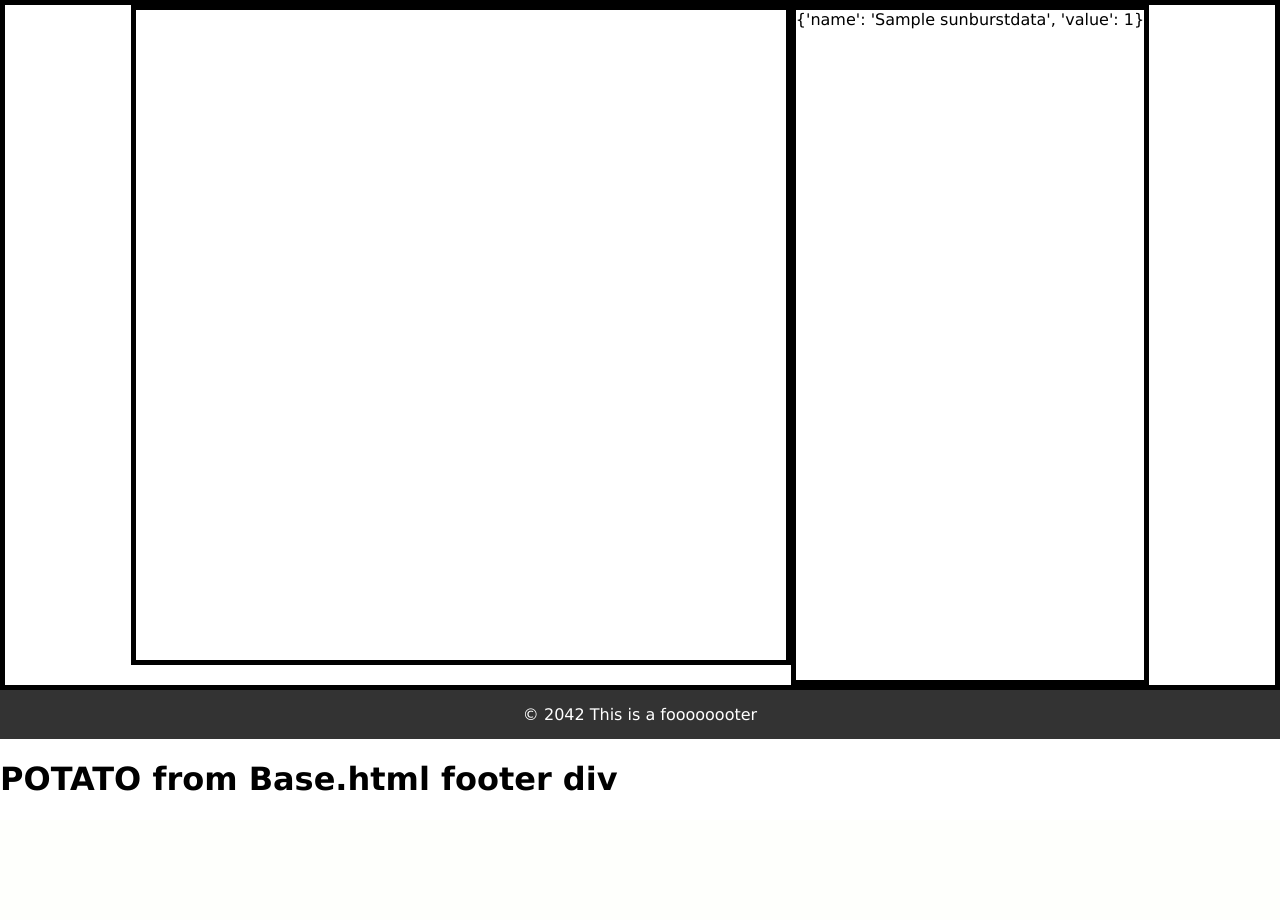
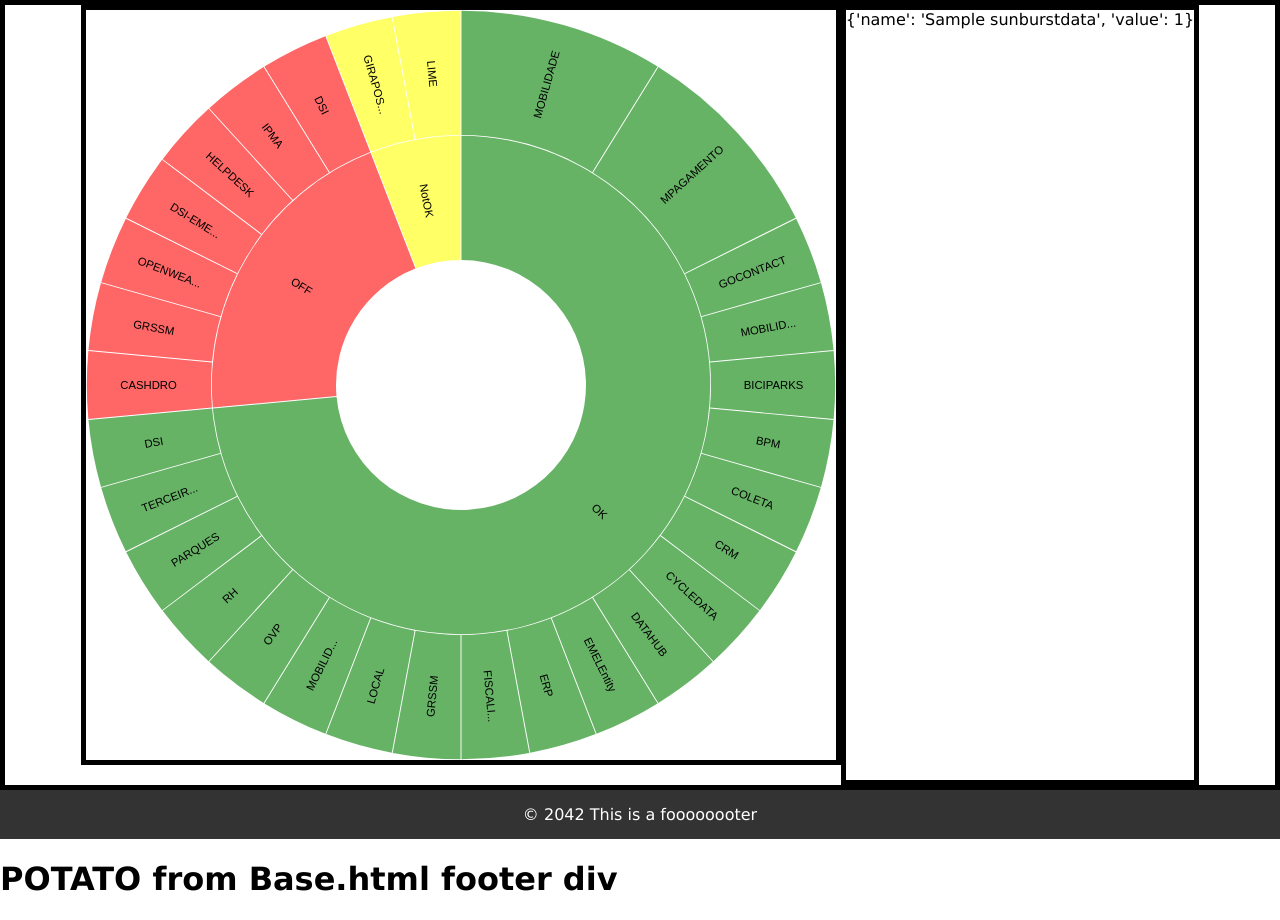
Before and after one commit to Thonyih/1_Django, a Django app: page / in a window 1280 px wide. Shown: the part 89-1009 px from the top of the page. Before the commit the page ends 880 px from the top, so only its background shows below. Run offline with Django 4.2, Linux system fonts and the light colour scheme; tables that the repository leaves empty hold one stand-in row (values such as "Sample post"); a map, chart or similar area stays blank.

Commit message:
Ajusted the sunburst, using some placeholder data

```diff
--- a/trydjango/src/products/models.py
+++ b/trydjango/src/products/models.py
@@ -28,7 +28,8 @@ class Client(models.Model):
 class SunburstData(models.Model):
     name = models.CharField(max_length=255)
     value = models.IntegerField(default=0)
-    parent = models.ForeignKey('self', null=True, blank=True, on_delete=models.CASCADE)
+    parent = models.ForeignKey('self', null=True, blank=True, on_delete=models.CASCADE) #Being used as foreign key
+
 
     def __str__(self):
         return self.name
--- a/trydjango/src/products/views.py
+++ b/trydjango/src/products/views.py
@@ -18,7 +18,9 @@ def homepage_view(request, *args, **kwargs):
     sunburst_data = SunburstData.objects.all() #Gets all the data from database
     nodes_by_parent = {None: []}
 
+
     for node in sunburst_data:
+        print(node.id)
         if node.parent_id not in nodes_by_parent:
             nodes_by_parent[node.parent_id] = []
         nodes_by_parent[node.parent_id].append(node)
@@ -31,6 +33,7 @@ def homepage_view(request, *args, **kwargs):
         }
         if children:
             node_structure['children'] = [build_hierarchy(child) for child in children]
+            # print(node_structure)
         return node_structure
 
     root_nodes = [build_hierarchy(node) for node in nodes_by_parent[None]]
--- a/trydjango/src/templates/home.html
+++ b/trydjango/src/templates/home.html
@@ -1,4 +1,3 @@
-
 <!DOCTYPE html>
 <html lang="en">
 
@@ -18,8 +17,8 @@
 
     .sunburst {
       border: 5px solid black;
-      height: 650px;
-      width: 650px;
+      height: 750px;
+      width: 750px;
       margin-bottom: 20px;
     }
 
@@ -78,120 +77,244 @@
 <script>
   console.log("I AM HERE")
 
-  // const sunburstData = {
 
-  //   "name": "root",
-  //   "children": [
-  //     { "name": "A", "value":20 },
-  //     { "name": "B", "value":20 },
-  //     { "name": "C", "value":20 },
-  //     { "name": "D", "value":20 },
-  //     { "name": "E", "value":20 },
-  //     { "name": "F", "value":20 },
-  //   ],
+    // "name": "root", "children":
+    // [
+    //   { "name": "C1", "value":0, "children": [
+
+    //     {"name": "GC1", "value":0, "children": [
+    //       {"name": "GGC1", "value":10}
+    //     ]},
+
+    //     {"name": "GC1.2", "value":0, "children": [
+    //       {"name": "GGC1.2.1", "value":10},
+    //       {"name": "GGC1.2.2", "value":10},
+    //       {"name": "GGC1.2.3", "value":10},
+    //       {"name": "GGC1.2.4", "value":10},
+    //     ]},
+
+    //   ]},
+
+    //   { "name": "C2", "value":0, "children": [
+    //     {"name": "GC2", "value": 10, "children": [
+    //       {"name": "GGC2", "value": 10, "children": [
+    //         {"name": "GGGC2", "value": 10}
+    //       ]}
+    //     ]}
+    //   ]},
+    // ]
+
+    const sunburstData = {
+      "name": "root",
+      "children": [
+        {
+          "name": "OK",
+          "children": [
+
+            {
+              "name": "GOCONTACT",
+              "children": [
+                {"name": "pip_0_master_gc_rest", "value": 1}
+              ]
+            },
+            {
+              "name": "MOBILIDADE",
+              "children": [
+                {"name": "pip_appmobilidade_GiraPercurso", "value": 1},
+                {"name": "pip_appmobilidade_mobi", "value": 1},
+                {"name": "pip_trs_appmobilidade", "value": 1}
+              ]
+            },
+            {
+              "name": "MOBILIDADELRG",
+              "children": [
+                {"name": "pip_appmobilidade_lrg", "value": 1}
+              ]
+            },
+            {
+              "name": "BICIPARKS",
+              "children": [
+                {"name": "pip_biciparks", "value": 1}
+              ]
+            },
+            {
+              "name": "BPM",
+              "children": [
+                {"name": "pip_bpm", "value": 1}
+              ]
+            },
+            {
+              "name": "COLETA",
+              "children": [
+                {"name": "pip_coleta", "value": 1}
+              ]
+            },
+            {
+              "name": "CRM",
+              "children": [
+                {"name": "pip_crm", "value": 1}
+              ]
+            },
+            {
+              "name": "CYCLEDATA",
+              "children": [
+                {"name": "pip_cycledata", "value": 1}
+              ]
+            },
+            {
+              "name": "DATAHUB",
+              "children": [
+                {"name": "pip_datahub", "value": 1}
+              ]
+            },
+            {
+              "name": "MPAGAMENTO",
+              "children": [
+                {"name": "pip_easypay", "value": 1},
+                {"name": "pip_paypal", "value": 1},
+                {"name": "pip_viaverde", "value": 1}
+              ]
+            },
+            {
+              "name": "EMELEntity",
+              "children": [
+                {"name": "pip_entity_emel", "value": 1}
+              ]
+            },
+            {
+              "name": "ERP",
+              "children": [
+                {"name": "pip_erp", "value": 1}
+              ]
+            },
+            {
+              "name": "FISCALIZACAO",
+              "children": [
+                {"name": "pip_fiscalizacao", "value": 1}
+              ]
+            },
+            {
+              "name": "GRSSM",
+              "children": [
+                {"name": "pip_grssm_manutencao", "value": 1}
+              ]
+            },
+            {
+              "name": "LOCAL",
+              "children": [
+                {"name": "pip_local", "value": 1}
+              ]
+            },
+            {
+              "name": "MOBILIDADE-LEVE",
+              "children": [
+                {"name": "pip_mobi_e_leve", "value": 1}
+              ]
+            },
+            {
+              "name": "OVP",
+              "children": [
+                {"name": "pip_ovp", "value": 1}
+              ]
+            },
+            {
+              "name": "RH",
+              "children": [
+                {"name": "pip_rh", "value": 1}
+              ]
+            },
+            {
+              "name": "PARQUES",
+              "children": [
+                {"name": "pip_saga_parques", "value": 1}
+              ]
+            },
+            {
+              "name": "TERCEIRIZACAO",
+              "children": [
+                {"name": "pip_terceirizacao", "value": 1}
+              ]
+            },
+            {
+              "name": "DSI",
+              "children": [
+                {"name": "pip_valida_etldtt_max", "value": 1}
+              ]
+            }
+          ]
+        },
 
 
-  //   "name": "root",
-  //   "children": [
-
-  //   // ##############################################
-  //     {
-  //       "name": "A", "value": 20,
-  //       "children": [
-  //       {
-  //         "name": "A - 2nd nivel", "value": 20
-  //       }
-  //     ]
-  //   },
-
-  //   // ##############################################
-  //     {
-  //       "name": "B", "value": 30,
-  //       "children": [
-  //         {
-  //           "name": "B - 2nd nivel", "value": 20
-  //         },
-  //         {
-  //           "name": "BB", "value": 10
-  //         }
-  //       ]
-  //     },
-
-  //   // ##############################################
-  //   {
-  //       "name": "C", // This one does not have a value, just for testing
-  //       "children": [
-  //         {
-  //           "name": "C - 2nd nivel", "value": 30, "children": [
-  //             {
-  //               "name": "CC - 3rd nivel", "value": 5
-  //             },
-  //             {
-  //               "name": "CC - 3rd nivel", "value": 5
-  //             },
-  //             {
-  //               "name": "CC - 3rd nivel", "value": 5
-  //             },
-  //             {
-  //               "name": "CC - 3rd nivel", "value": 5
-  //             },
-  //             {
-  //               "name": "CC - 3rd nivel", "value": 5
-  //             },
-  //             {
-  //               "name": "CC - 3rd nivel", "value": 5
-  //             }
-  //           ]
-  //         },
-  //         {
-  //           "name": "C2 - 2nd nivel", "value": 5
-  //         },
-  //         {
-  //           "name": "C3 - 2nd nivel", "value": 5
-  //         },
-  //         {
-  //           "name": "C4 - 2nd nivel", "value": 5
-  //         },
-  //         {
-  //           "name": "C5 - 2nd nivel", "value": 5
-  //         },
-  //         {
-  //           "name": "C6 - 2nd nivel", "value": 5
-  //         },
-  //         {
-  //           "name": "C7 - 2nd nivel", "value": 5
-  //         }
-  //       ]
-  //     },
-
-  //   // ##############################################
-  //   {
-  //       "name": "D", // This one does not have a value, just for testing
-  //       "children": [
-  //         {
-  //           "name": "D - 2nd nivel", // This one does not have a value, just for testing
-  //           "children": [
-  //             {
-  //               "name": "DD - 3rd nivel - No value", "value": 10
-  //             }
-  //           ]
-  //         },
-
-  //         {
-  //           "name": "D2 - 2nd nivel", "value": 40,
-  //           "children": [
-  //             {
-  //               "name": "DD2 - 3rd nivel", "value": 10
-  //             }
-  //           ]
-  //         }
+        {
+          "name": "OFF",
+          "children": [
+            {
+              "name": "CASHDRO",
+              "children": [
+                {"name": "pip_cashdro", "value": 1}
+              ]
+            },
+            {
+              "name": "GRSSM",
+              "children": [
+                {"name": "pip_grssm_semaforos", "value": 1}
+              ]
+            },
+            {
+              "name": "OPENWEATHER",
+              "children": [
+                {"name": "pip_openweather", "value": 1}
+              ]
+            },
+            {
+              "name": "DSI-EMELODS",
+              "children": [
+                {"name": "pip_recupera_dados_onprem", "value": 1}
+              ]
+            },
+            {
+              "name": "HELPDESK",
+              "children": [
+                {"name": "pip_sub_freshsrv", "value": 1}
+              ]
+            },
+            {
+              "name": "IPMA",
+              "children": [
+                {"name": "pip_sub_previsao_tempo", "value": 1}
+              ]
+            },
+            {
+              "name": "DSI",
+              "children": [
+                {"name": "pip_trs_waze", "value": 1}
+              ]
+            }
+          ]
+        },
 
 
-  //       ]
-  //     },
-  //   ],
+        {
+          "name": "NotOK",
+          "children": [
+            {
+              "name": "GIRAPOSITIONS",
+              "children": [
+                {"name": "pip_gira_positions_principal_master", "value": 1}
+              ]
+            },
+            {
+              "name": "LIME",
+              "children": [
+                {"name": "pip_lime", "value": 1}
+              ]
+            }
+          ]
+        }
+      ]
+    };
 
-  // };
+
   // const sunburstData = JSON.parse(sampleData);
 
   function createSunburstChart(data) {
@@ -202,7 +325,12 @@
     const radius = width / 6;
 
     // Create the color scale.
-    const color = d3.scaleOrdinal(d3.quantize(d3.interpolateRainbow, data.children.length + 1));
+    // const color = d3.scaleOrdinal(d3.quantize(d3.interpolateRainbow, data.children.length + 1));
+
+    //### This for case were Ok, NotOK, and OFF are used, please comment below uncomment this ^ to go back ###
+    const color = d3.scaleOrdinal()
+    .domain(["OK", "NotOK", "OFF"])
+    .range(["green", "yellow", "red"]);
 
     // Compute the layout.
     const hierarchy = d3.hierarchy(data)
@@ -222,6 +350,15 @@
         .innerRadius(d => d.y0 * radius)
         .outerRadius(d => Math.max(d.y0 * radius, d.y1 * radius - 1))
 
+    //### SETTING UP TEXT SIZE AJJUSTMENT ###
+    function adjustTextSizeAndAbbreviate(text, d) {
+      const arcLength = (d.x1 - d.x0) * (d.y1 + d.y0) * radius / 2;
+      if (text.length * 7 > arcLength) { // Estimate space needed for text
+          return text.substring(0, Math.max(0, arcLength / 7 - 3)) + '...'; // Abbreviate based on space
+      }
+      return text;
+    }
+
     // Create the SVG container.
     // const svg = d3.create("svg")
     const svg = d3.select("#sunburst-chart")
@@ -233,10 +370,10 @@
       .selectAll("path")
       .data(root.descendants().slice(1))
       .join("path")
+
         .attr("fill", d => { while (d.depth > 1) d = d.parent; return color(d.data.name); })
         .attr("fill-opacity", d => arcVisible(d.current) ? (d.children ? 0.6 : 0.4) : 0)
         .attr("pointer-events", d => arcVisible(d.current) ? "auto" : "none")
-
         .attr("d", d => arc(d.current));
 
     // Make them clickable if they have children.
@@ -248,6 +385,20 @@
     path.append("title")
         .text(d => `${d.ancestors().map(d => d.data.name).reverse().join("/")}\n${format(d.value)}`);
 
+    // const label = svg.append("g")
+    //     .attr("pointer-events", "none")
+    //     .attr("text-anchor", "middle")
+    //     .style("user-select", "none")
+    //   .selectAll("text")
+    //   .data(root.descendants().slice(1))
+    //   .join("text")
+    //     .attr("dy", "0.35em")
+    //     .attr("fill-opacity", d => +labelVisible(d.current))
+    //     .attr("transform", d => labelTransform(d.current))
+    //     .text(d => d.data.name);
+
+
+    // ### THIS BIT OF CODE HANDLES THE CASE WERE LETTER OVERLAP ###
     const label = svg.append("g")
       .attr("pointer-events", "none")
       .attr("text-anchor", "middle")
@@ -258,7 +409,8 @@
       .attr("dy", "0.35em")
       .attr("fill-opacity", d => +labelVisible(d.current))
       .attr("transform", d => labelTransform(d.current))
-        .text(d => d.data.name);
+      .text(d => adjustTextSizeAndAbbreviate(d.data.name, d)) // Use adjusted text with the same font size
+      .style("font-size", "14px"); // Keep font size consistent
 
     const parent = svg.append("circle")
         .datum(root)
@@ -326,11 +478,11 @@
   // console.log("SUNBURST DATA SHOULD BE:", sunburstData);
 
 
-  document.addEventListener('DOMContentLoaded', function() {
-    const sunburstData = JSON.parse(document.getElementById('sunburst-data-id').textContent);
+  // document.addEventListener('DOMContentLoaded', function() {
+  //   const sunburstData = JSON.parse(document.getElementById('sunburst-data-id').textContent);
+  //   createSunburstChart(sunburstData);
+  // });
   createSunburstChart(sunburstData);
-  });
-  // createSunburstChart(sunburstData);
 </script>
 
 {% endblock content %}
```
Lines whose indentation alone changed are shown as unchanged.
